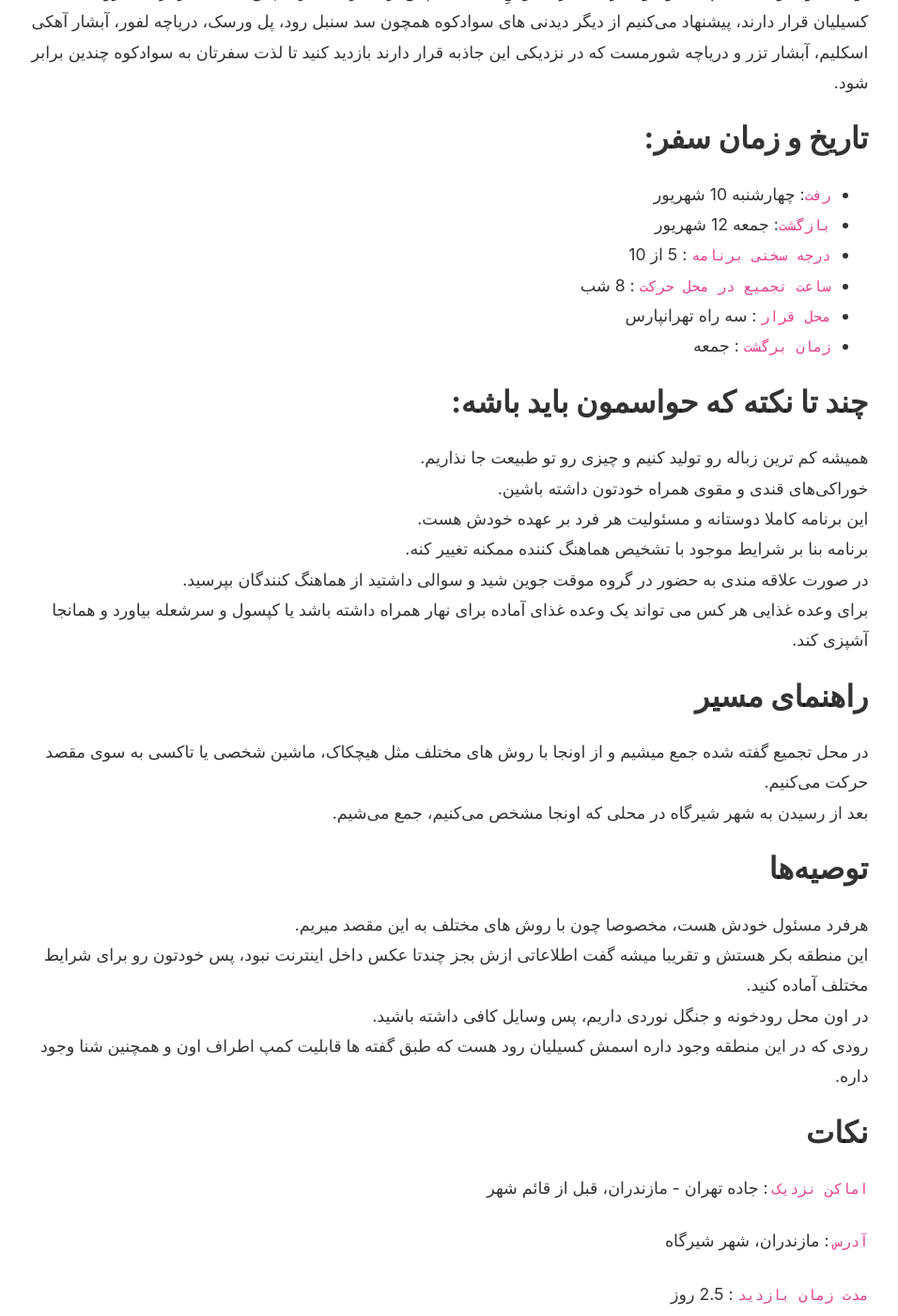
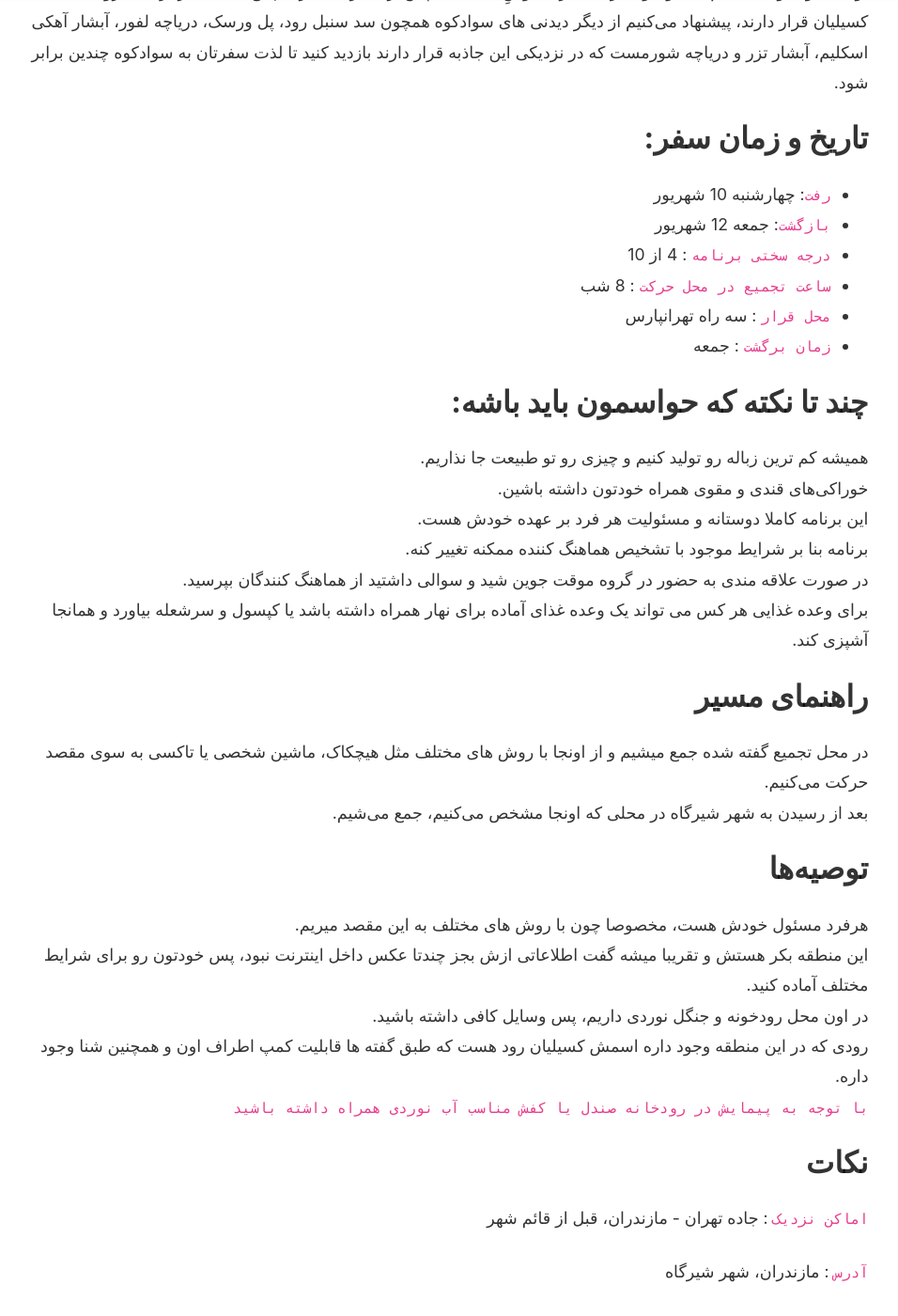
Before and after one commit to MHKarami97/active, a Jekyll site: the page built from _posts/2021-08-31-narenjben.md, in a window 1280 px wide and 1400 px high, scrolled down 1878 px. Shown: the whole window at 94% size, without its empty margins (163-1119 px from the left). Built offline with Jekyll 4.4.1, drawn with Linux system fonts in a browser that asks for light colours; nearby versions of some CDN libraries; comment, search, counter and statistics services are not loaded; some of the changed text lies outside the part shown.

Commit message:
update narenjben

```diff
--- a/_posts/2021-08-31-narenjben.md
+++ b/_posts/2021-08-31-narenjben.md
@@ -1,11 +1,11 @@
 ---
 layout: post
-title:  "ایونت 111 - نارنج بن شهر شیرگاه"
+title:  "ایونت 111 - تنگه نوردی نارنج‌بن در شیرگاه"
 author: mhk
 categories: [Nature]
 tags: [nature, narenjben]
 image: assets/img/nature/111-narenjben.jpeg
-description: "ایونت 111 - نارنج بن شهر شیرگاه"
+description: "ایونت 111 - تنگه نوردی نارنج‌بن در شیرگاه"
 featured: true
 hidden: true
 rating: 5
@@ -19,7 +19,7 @@
 ## تاریخ و زمان سفر:
   - `رفت`: چهارشنبه 10 شهریور
   - `بازگشت`: جمعه 12 شهریور
-  - `درجه سختی برنامه` : 5 از 10
+  - `درجه سختی برنامه` : 4 از 10
   - `ساعت تجمیع در محل حرکت` : 8 شب
   - `محل قرار` : سه راه تهرانپارس
   - `زمان برگشت` : جمعه
@@ -41,6 +41,7 @@
 این منطقه بکر هستش و تقریبا میشه گفت اطلاعاتی ازش بجز چندتا عکس داخل اینترنت نبود، پس خودتون رو برای شرایط مختلف آماده کنید.
 در اون محل رودخونه و جنگل نوردی داریم، پس وسایل کافی داشته باشید.
 رودی که در این منطقه وجود داره اسمش کسیلیان رود هست که طبق گفته ها قابلیت کمپ اطراف اون و همچنین شنا وجود داره.
+`با توجه به پیمایش در رودخانه صندل یا کفش مناسب آب نوردی همراه داشته باشید`
 
 ## نکات
 
@@ -53,6 +54,8 @@
 `ساعت دسترسی` : شبانه روزی
 
 `ورودی` : رایگان
+
+`تغذیه` : به تعداد روزها
 
 ---
 
```
Also changed, not shown: assets/img/nature/111-narenjben.jpeg.
